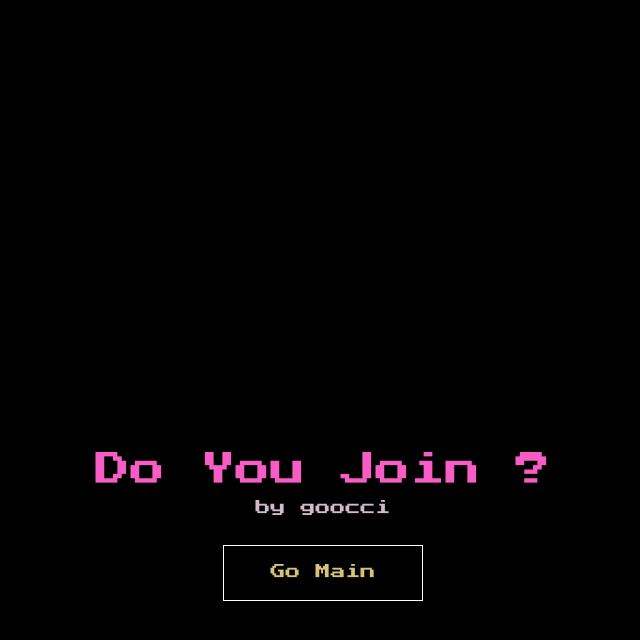
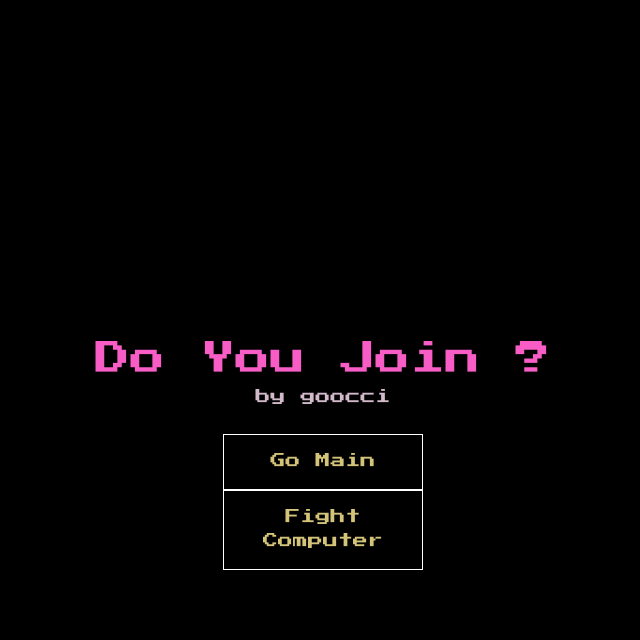
Before and after one commit to goocci/react-socket, a React (Create React App) app in the folder socket-client/: page / in a window 1280 px wide. Both pictures are taken after a click on the button "Game Start". Shown: the top 640 px of the page, without its empty margins (317-957 px from the left). Built offline with nearby package versions, Linux system fonts and the light colour scheme.

Commit message:
[Update] Fight Computer ?

```diff
--- a/socket-client/src/App.css
+++ b/socket-client/src/App.css
@@ -34,7 +34,7 @@ span.nuts {
 
 .main {
   text-align: center;
-  margin-top: 40%;
+  margin-top: 30%;
 }
 
 .gameStartBtnDiv {
--- a/socket-client/src/HeloWorld.js
+++ b/socket-client/src/HeloWorld.js
@@ -6,31 +6,33 @@ class HeloWorld extends React.Component {
 
     this.gameStartClick = this.gameStartClick.bind(this)
     this.goMainClick = this.goMainClick.bind(this)
-    this.state = {screenState: false}
+    this.fightComputerClick = this.fightComputerClick.bind(this)
+    this.comeOnComputerClick = this.comeOnComputerClick.bind(this)
+    this.state = {screenState: 'main'}
   }
 
   gameStartClick () {
-    this.setState({screenState: true})
+    this.setState({screenState: 'gameMain'})
   }
 
   goMainClick () {
-    this.setState({screenState: false})
+    this.setState({screenState: 'main'})
+  }
+
+  fightComputerClick () {
+    this.setState({screenState: 'fightComputer'})
+  }
+
+  comeOnComputerClick () {
+    alert('OK')
   }
 
   render () {
-    const screenState = this.state.screenState
-    let button
-
-    if (screenState) {
-      button = <GoMainButton onClick={this.goMainClick} />
-    } else {
-      button = <GameStartButton onClick={this.gameStartClick} />
-    }
+    const props = this
 
     return (
       <div>
-        <Greeting screenState={screenState} />
-        {button}
+        <Greeting {...props} />
       </div>
     )
   }
@@ -46,6 +48,14 @@ function GameStart (props) {
         <br />
         <br />
       </div>
+      <div className='gameStartBtnDiv'>
+        <button id='gameStartBtn' onClick={props.goMainClick}>
+          <span id='gameStartBtnText'>Go Main</span>
+        </button>
+        <button id='gameStartBtn' onClick={props.fightComputerClick}>
+          <span id='gameStartBtnText'>Fight Computer</span>
+        </button>
+      </div>
     </div>
   )
 }
@@ -60,36 +70,39 @@ function Main (props) {
         <br />
         <br />
       </div>
+      <div className='gameStartBtnDiv'>
+        <button id='gameStartBtn' onClick={props.gameStartClick}>
+          <span id='gameStartBtnText'>Game Start</span>
+        </button>
+      </div>
+    </div>
+  )
+}
+
+function FightComputer (props) {
+  return (
+    <div className='container'>
+      <div className='main'>
+        <span className='xd'>Hi! My Name Is Computer ^^</span>
+        <br />
+        <span className='nuts'>by goocci</span>
+        <br />
+        <br />
+      </div>
+      <div className='gameStartBtnDiv'>
+        <button id='gameStartBtn' onClick={props.comeOnComputerClick}>
+          <span id='gameStartBtnText'>Come On !! Computer</span>
+        </button>
+      </div>
     </div>
   )
 }
 
 function Greeting (props) {
-  const screenState = props.screenState
-  if (screenState) {
-    return <GameStart />
-  }
-  return <Main />
-}
-
-function GameStartButton (props) {
-  return (
-    <div className='gameStartBtnDiv'>
-      <button id='gameStartBtn' onClick={props.onClick}>
-        <span id='gameStartBtnText'>Game Start</span>
-      </button>
-    </div>
-  )
-}
-
-function GoMainButton (props) {
-  return (
-    <div className='gameStartBtnDiv'>
-      <button id='gameStartBtn' onClick={props.onClick}>
-        <span id='gameStartBtnText'>Go Main</span>
-      </button>
-    </div>
-  )
+  const screenState = props.state.screenState
+  if (screenState === 'gameMain') return <GameStart {...props} />
+  else if (screenState === 'main') return <Main {...props} />
+  else if (screenState === 'fightComputer') return <FightComputer {...props} />
 }
 
 export default HeloWorld
```
